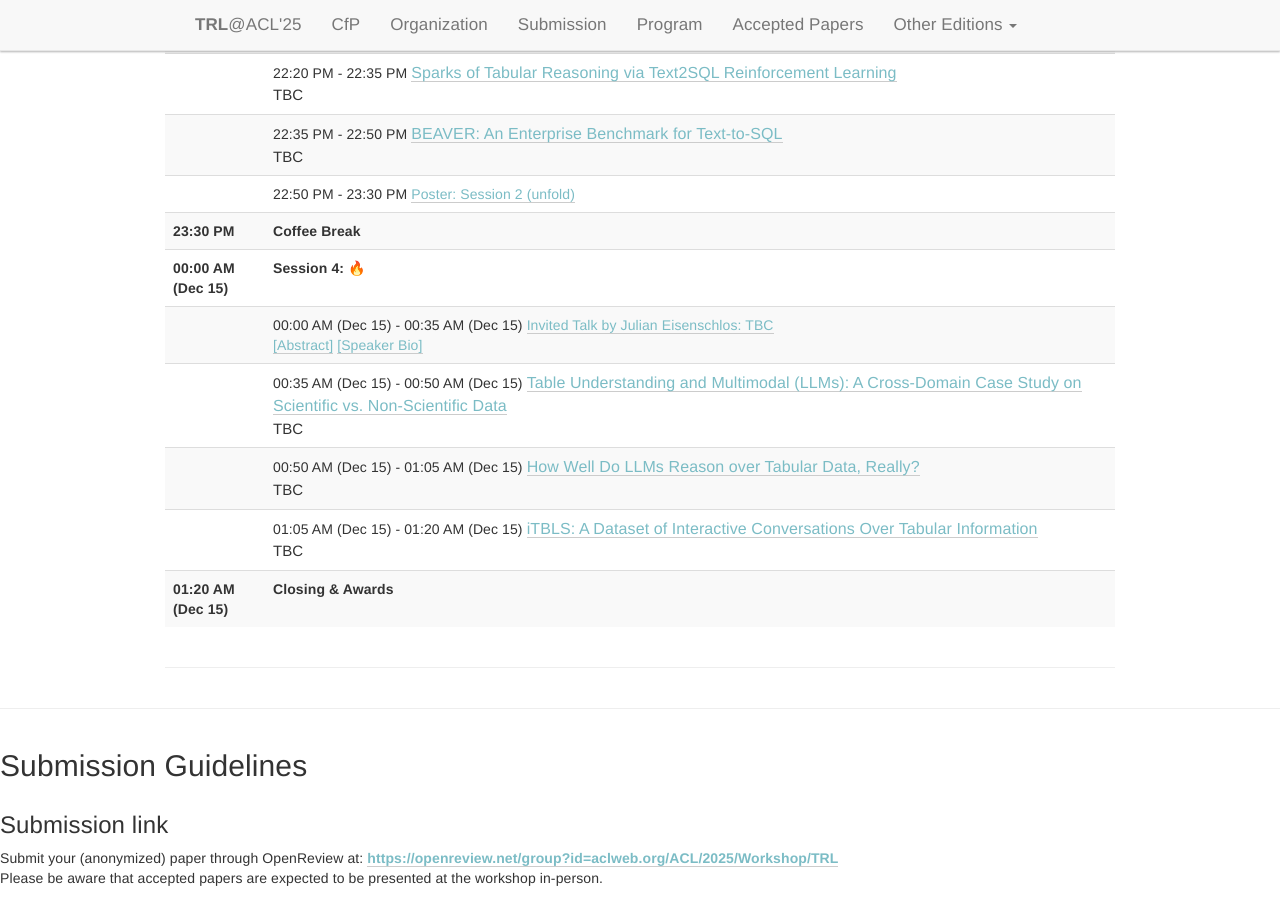
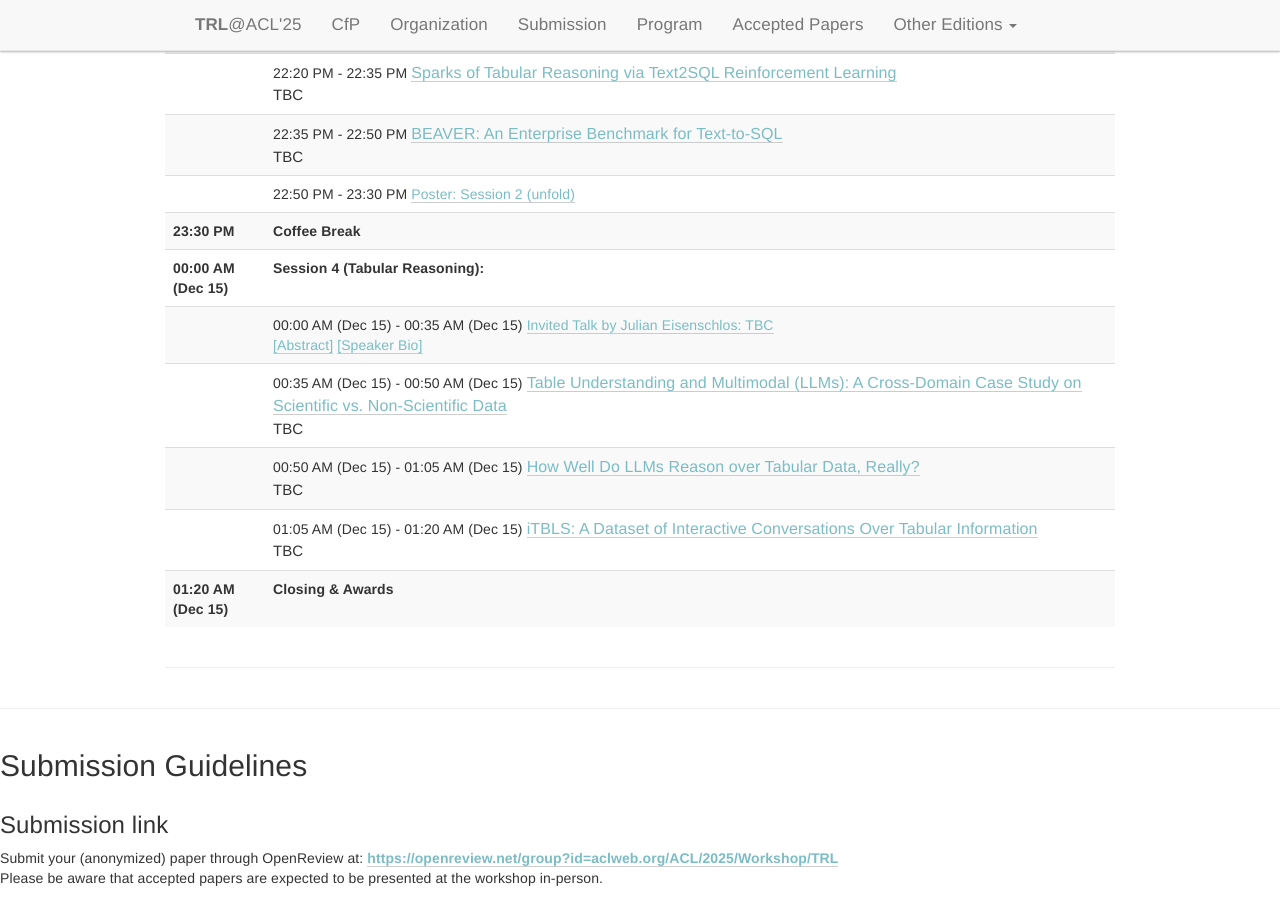
Before and after one commit to table-representation-learning/table-representation-learning.github.io, a Jekyll site: the page built from _pages/acl2025/index.html, in a window 1280 px wide and 900 px high, scrolled down 3714 px. Built offline with Jekyll 4.4.1, drawn with Linux system fonts in a browser that asks for light colours.

Commit message:
session clarification

```diff
--- a/_pages/acl2025/index.html
+++ b/_pages/acl2025/index.html
@@ -611,7 +611,7 @@ acknowledgements: ""
 
                         <tr>
                             <th scope="row" data-time="16:00">04:00 PM</th>
-                            <td><b>Session 4:</b> &#128293;</td>
+                            <td><b>Session 4 (Tabular Reasoning):</b></td>
                         </tr>
 
                         <tr>
```
